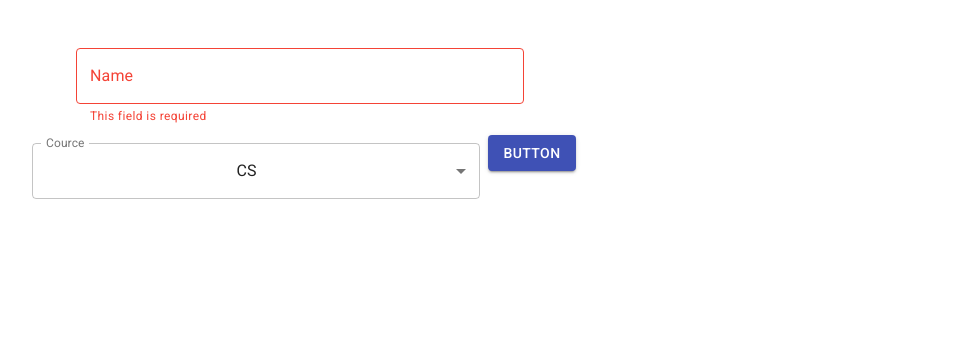
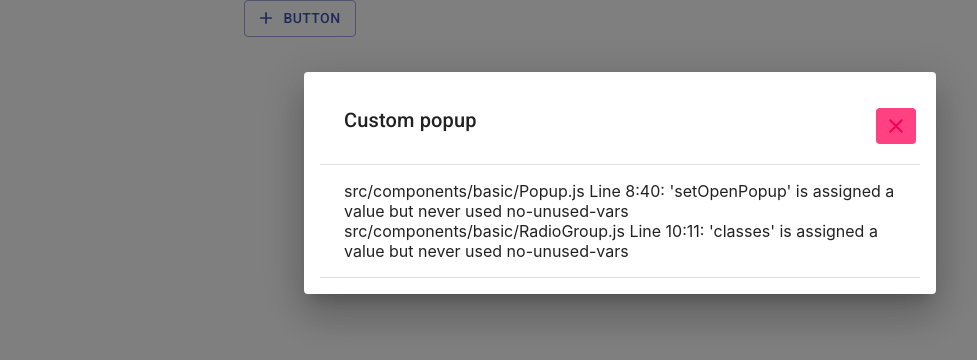
Before and after one commit to dev-stream-lk/reviewia, a React (Create React App) app: page / in a window 1280 px wide. Both pictures are taken after a click on the button "BUTTON". Shown: the top 360 px of the page, without its empty margins (20-997 px from the left). Built offline with nearby package versions, Linux system fonts and the light colour scheme; the HTML template or start-up script is replaced by a standard one.

Commit message:
create reusable table, popup

```diff
--- a/src/components/Controls.js
+++ b/src/components/Controls.js
@@ -4,6 +4,8 @@ import Select from './basic/Select';
 import Checkbox from './basic/Checkbox';
 import Button from './basic/Button';
 import DatePicker from './basic/DatePicker';
+import Popup from '../components/basic/Popup';
+import ActionButton from '../components/basic/ActionButton';
 
 const  Controls = {
     Input,
@@ -11,7 +13,9 @@ const  Controls = {
     Select,
     Checkbox,
     DatePicker,
-    Button
+    Button,
+    Popup,
+    ActionButton
 }
 
 export default Controls;
--- /dev/null
+++ b/src/components/basic/ActionButton.js
@@ -0,0 +1,36 @@
+import { Button, makeStyles } from '@material-ui/core';
+import React from 'react';
+
+const useStyles = makeStyles( theme => ({
+    root:{
+        minWidth:0,
+        margin: theme.spacing(0.5)
+    },
+    secondary:{
+        backgroundColor: theme.palette.secondary.light,
+        '& .MuiButton-label': {
+            color: theme.palette.secondary.main
+        }
+    },
+    primary:{
+        backgroundColor: theme.palette.primary.light,
+        '& .MuiButton-label': {
+            color: theme.palette.primary.main
+        }
+    }
+}))
+
+export default function ActionButton(props) {
+
+    const classes = useStyles();
+    const { color,children, onClick } = props;
+
+    return (
+        <Button
+            className={`${classes.root} ${classes[color]}`}
+            onClick={onClick}
+        >
+            {children}
+        </Button>
+    )
+}
--- a/src/components/basic/Button.js
+++ b/src/components/basic/Button.js
@@ -16,7 +16,7 @@ const useStyles = makeStyles( theme => ({
 export default function Button(props) {
 
     const classes = useStyles();
-    const {text="Button", variant="contained", color="primary", size="medium", onClick, ...others} = props;
+    const {text="Button", variant="contained", color="primary", size="medium", ...others} = props;
 
     return (
         <MuiButton
--- /dev/null
+++ b/src/components/basic/Popup.js
@@ -0,0 +1,46 @@
+import { DialogTitle, makeStyles } from '@material-ui/core';
+import { Typography } from '@material-ui/core';
+import { DialogContent } from '@material-ui/core';
+import { Dialog } from '@material-ui/core';
+import React from 'react';
+import Controls from '../Controls';
+import CloseIcon from '@material-ui/icons/Close';
+
+
+const useStyles = makeStyles( theme => ({
+    dialog:{
+        padding: theme.spacing(2),
+        position:"absolute",
+        top: theme.spacing(5)
+    },
+    dialogTitle:{
+        paddingRight:"0px"
+    }
+}))
+
+export default function Popup(props) {
+
+    const classes = useStyles();
+    const {title, children, openPopup, setOpenPopup} = props;
+
+    return (
+        <Dialog open={openPopup} classes={{ paper: classes.dialog}}>
+            <DialogTitle className={classes.dialogTitle}>
+                <div style={{display:"flex"}}>
+                    <Typography variant="h6" component="div" style={{flexGrow:1}}>
+                        {title}
+                    </Typography>
+                    <Controls.ActionButton
+                        color="secondary"
+                        onClick={ () => setOpenPopup(false)}
+                    >
+                        <CloseIcon></CloseIcon>
+                    </Controls.ActionButton>
+                </div>
+            </DialogTitle>
+            <DialogContent dividers>
+                {children}
+            </DialogContent>
+        </Dialog>
+    )
+}
--- a/src/pages/UserForm.js
+++ b/src/pages/UserForm.js
@@ -1,78 +1,33 @@
-import { Grid } from '@material-ui/core';
-import React, { useEffect } from 'react';
+import { Grid, TableBody, TableCell, TableRow } from '@material-ui/core';
+import React, { useEffect, useState } from 'react';
 import Controls from '../components/Controls';
-import {useForm, Form} from '../components/useForm';
-
-const genderItems = [
-    {id:'male', title:"Male"},
-    {id:'female', title: "Female"},
-    {id:'other', title: "Other"},
-]
-
-const cources = [
-    {id:"cs", title:"CS"},
-    {id:"management", title:"Management"}
-]
-
-const initialValues= {
-    name:"",
-    cource:"cs"
-}
+import AddIcon from '@material-ui/icons/Add';
 
 export default function UserForm() {
 
-    const validate = (fieldValues= values) => {
-        let temp = {}
-
-        if('name' in fieldValues)
-            temp.name = fieldValues.name ? "" : "This field is required";
-        if('cource' in fieldValues)
-            temp.cource = fieldValues.cource ? "" : "This field is required";
-
-        setErrors({
-            ...errors,
-            ...temp
-        })
-
-        return Object.values(temp).every(x=> x=="");
-    }
-
-    const {values, setValues, handleInputChange, errors, setErrors } = useForm(initialValues, true, validate);
-
-    const handleSubmit = (e) => {
-        e.preventDefault()
-        if(validate())
-            alert("testing")
-    }
-
+    const [openPopup, setOpenPopup] = useState(false);
 
     return (
         <Grid container>
             <Grid item xs={6}>
-                <Form onSubmit={handleSubmit}>
-                    <Controls.Input
-                        name="name"
-                        value={values.name}
-                        label="Name"
-                        onChange={handleInputChange}
-                        error={errors.name}
-                    >
-                    </Controls.Input>
-                    <Controls.Select
-                        name="cource"
-                        value={values.cource}
-                        label="Cource"
-                        error={errors.cource}
-                        options={cources}
-                        onChange={handleInputChange}
-                    >
-                    <Controls.RadioGroup items={genderItems}>
+                <Controls.Button
+                    variant="outlined"
+                    startIcon={<AddIcon/>}
+                    onClick={() => setOpenPopup(true)}
+                />
+                <Controls.Popup
+                    openPopup={openPopup}
+                    setOpenPopup={setOpenPopup}
+                    title="Custom popup"
+                >
+                    <div>
+                        src/components/basic/Popup.js
+                        Line 8:40:  'setOpenPopup' is assigned a value but never used  no-unused-vars
 
-                    </Controls.RadioGroup>
-                    </Controls.Select>
-                    <Controls.Button type="submit">
-                    </Controls.Button>
-                </Form>
+                        src/components/basic/RadioGroup.js
+                        Line 10:11:  'classes' is assigned a value but never used  no-unused-vars
+                    </div>
+                </Controls.Popup>
             </Grid>
         </Grid>
 
```
Also changed, not shown: src/components/basic/useForm.js (renamed from src/components/useForm.js, +18 -0 lines), src/components/basic/useTable.js (added, +129 -0 lines).
